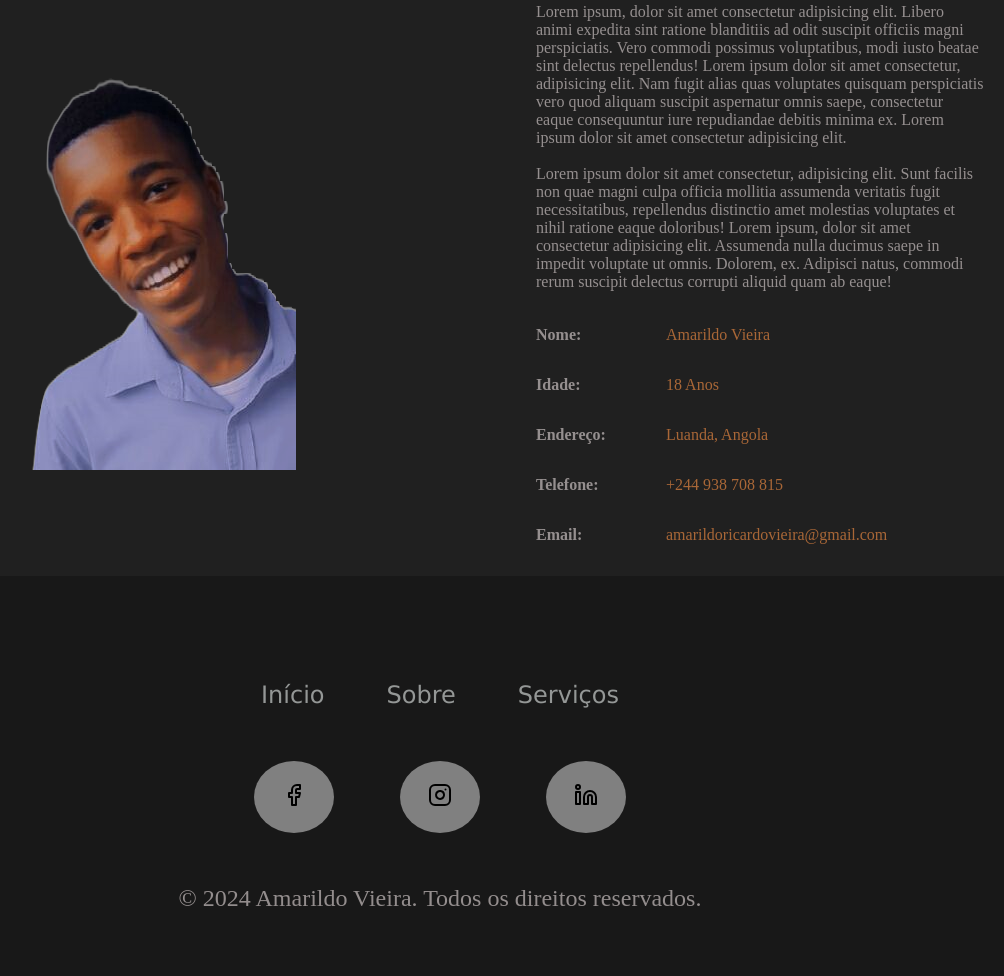
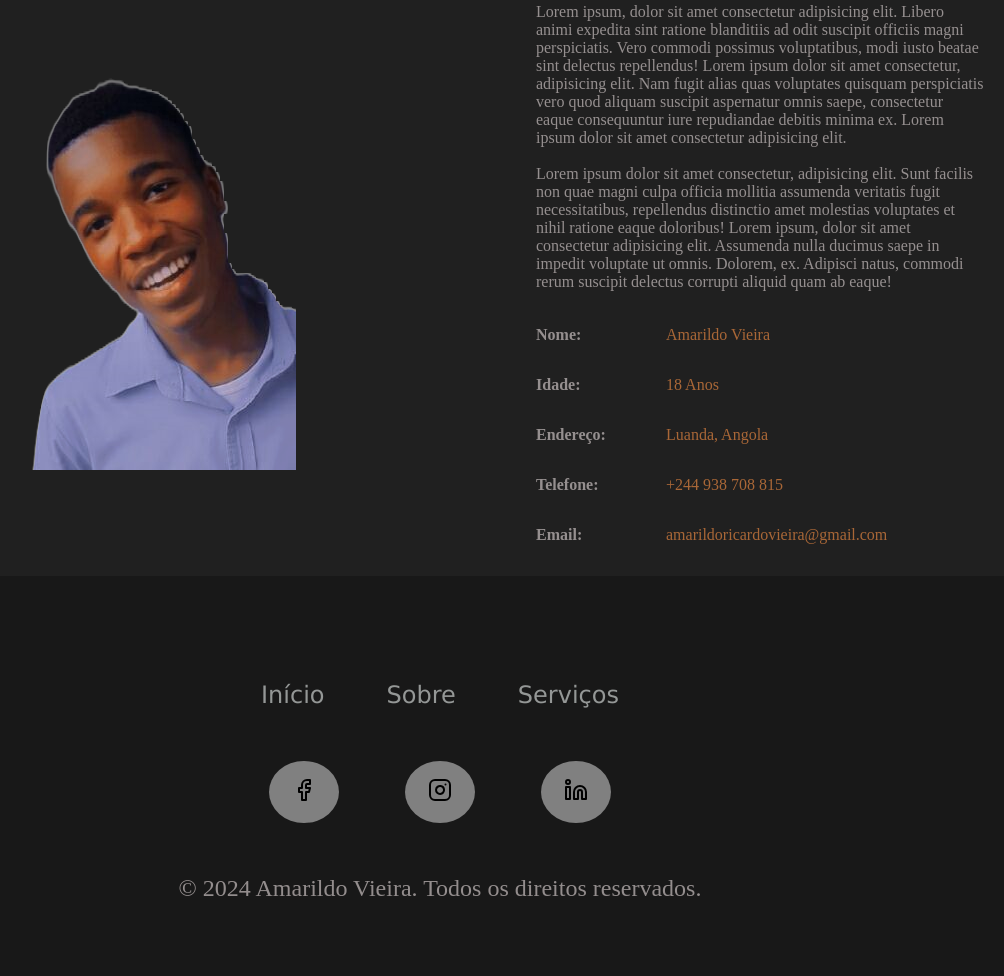
Before and after one commit to amarildovieira1/PORTF-LIO, a plain HTML site: page index.html in a window 1280 px wide. Shown: the part 1024-2000 px from the top of the page, without its empty margins (200-1204 px from the left). Drawn offline with Linux system fonts and the light colour scheme.

Commit message:
Alterei o estilo dos links do elemento footer

```diff
--- a/index.css
+++ b/index.css
@@ -149,8 +149,7 @@ footer{
     align-items: center;
     background-color: gray;
     border-radius: 100%;
-    height: 60px;
-    width: 60px;
+
 }
 
 #part2{
@@ -166,8 +165,8 @@ footer{
     align-items: center;
     background-color: gray;
     border-radius: 100%;
-    height: 60px;
-    width: 60px;
+    height: 50px;
+    width: 50px;
 }
 .elite:hover{
     background-color: gray;
--- a/index.html
+++ b/index.html
@@ -78,14 +78,14 @@
            </section>
 
            <section id="part2">
-                <a class="elite" href="https://www.facebook.com/profile.php?id=61557914014327">
+                <a class="elite" href="https://www.facebook.com/profile.php?id=61557914014327" target="_blank">
                     <div><img src="image/icons/facebook.svg" alt="facebookIcon"></div>
                 </a>
-                <a class="elite" href="https://www.instagram.com/amarildovieira09/">
+                <a class="elite" href="https://www.instagram.com/amarildovieira09/" target="_blank">
                     <div><img src="image/icons/instagram.svg" alt="instagramIcon"></div>
                 </a>
-                <a class="elite" href="">
-                    <div><img src="image/icons/linkedin.svg" alt="linkedinIcon"></div>
+                <a class="elite" href="" target="_blank">
+                    <div><img src="image/icons/linkedin.svg " alt="linkedinIcon"></div>
                 </a>
            </section>
 
```
